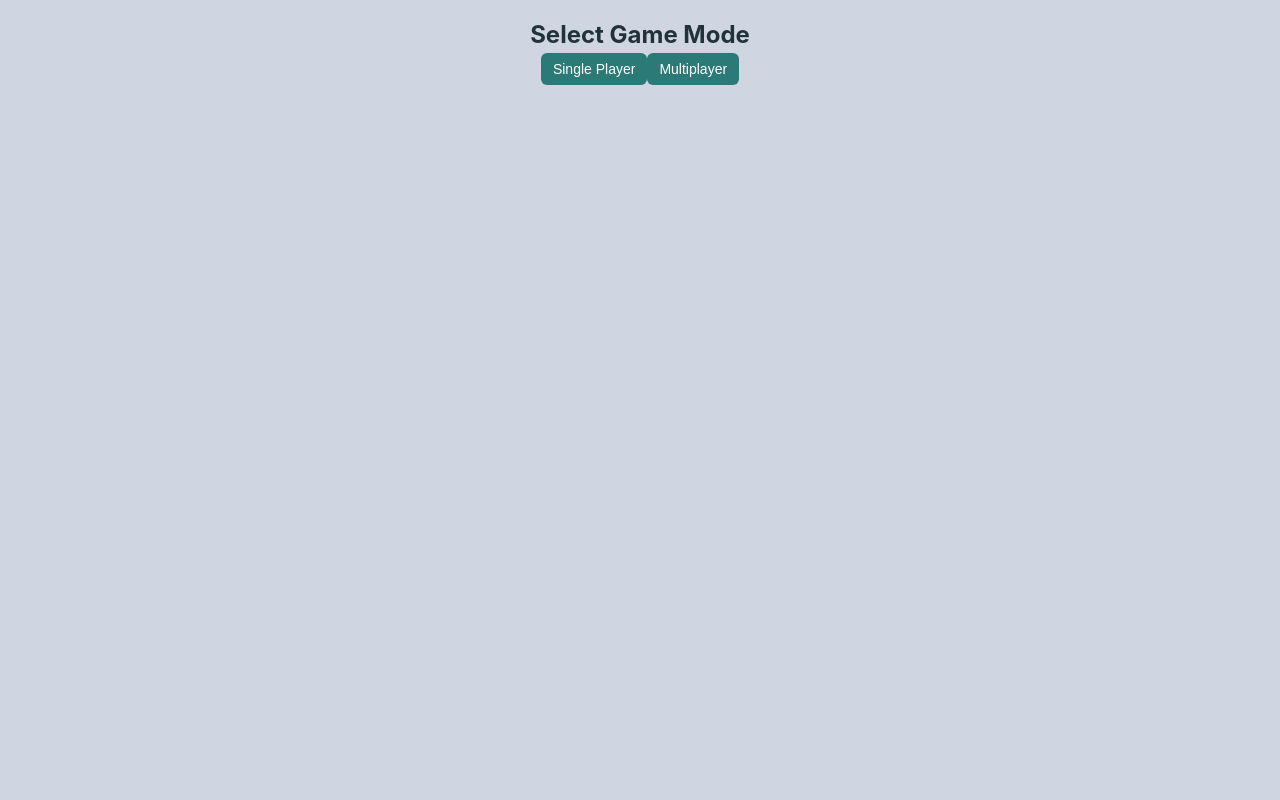
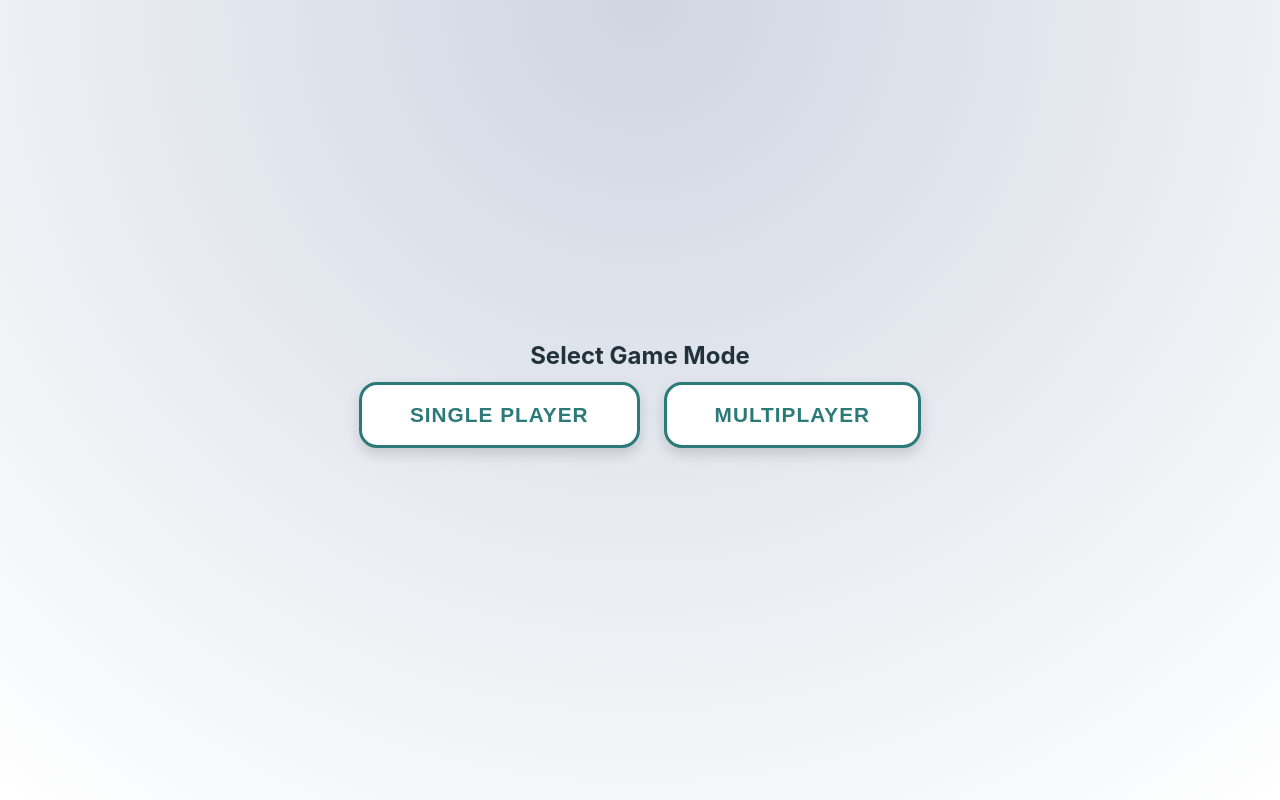
Before and after one commit to grazitti-employee/Tambola, a React (Create React App) app in the folder tambola-single/: page / in a window 1280 px wide. Built offline with nearby package versions, Linux system fonts and the light colour scheme; no server answers.

Commit message:
Made some changes in selection window

```diff
--- a/tambola-single/src/App.css
+++ b/tambola-single/src/App.css
@@ -1,51 +1,63 @@
+:root {
+  --bg: #cfd6e2;
+  --card: #ffffff;
+  --muted: #8b95a3;
+  --accent: #2b7a78;
+  --accent-2: #145a6b;
+  --cell-size: 46px;
+  font-family: "Inter", sans-serif;
+}
 
-/* .gamemode-root {
-  margin: 0;
-  padding: 0;
+.gamemode-root {
   height: 100%;
-  font-family: 'Poppins', sans-serif;
-  background: radial-gradient(circle at top, #ffe259, #ffa751);
-
+  min-height: 100vh;
   display: flex;
   flex-direction: column;
   justify-content: center;
   align-items: center;
   text-align: center;
-} */
 
-/* .gamemode-root h1 {
+  /* Match game palette */
+  background: radial-gradient(circle at top, var(--bg), var(--card));
+  font-family: "Inter", sans-serif;
+}
+
+/* Title (only inside gamemode page) */
+.gamemode-root h1 {
   font-size: 2.8rem;
   font-weight: 800;
-  color: #222;
+  color: var(--accent-2);
   margin-bottom: 50px;
-  text-shadow: 2px 4px 6px rgba(0,0,0,0.25);
+  text-shadow: 2px 4px 6px rgba(0, 0, 0, 0.15);
   letter-spacing: 1px;
 }
 
+/* Buttons (only inside gamemode page) */
 .gamemode-root button {
-  background: #fff;
-  border: 3px solid #ff9800;
+  background: var(--card);
+  border: 3px solid var(--accent);
   border-radius: 18px;
   padding: 18px 48px;
   margin: 12px;
   font-size: 1.3rem;
   font-weight: 700;
-  color: #ff9800;
+  color: var(--accent);
   text-transform: uppercase;
   letter-spacing: 1px;
   cursor: pointer;
-  box-shadow: 0 6px 14px rgba(0,0,0,0.2);
+  box-shadow: 0 6px 14px rgba(0, 0, 0, 0.15);
   transition: all 0.25s ease;
 }
 
+/* Hover + active effects */
 .gamemode-root button:hover {
-  background: #ff9800;
-  color: #fff;
+  background: var(--accent);
+  color: var(--card);
   transform: translateY(-4px) scale(1.05);
-  box-shadow: 0 10px 20px rgba(0,0,0,0.3);
+  box-shadow: 0 10px 20px rgba(0, 0, 0, 0.25);
 }
 
 .gamemode-root button:active {
   transform: translateY(2px) scale(0.98);
-  box-shadow: 0 4px 10px rgba(0,0,0,0.2);
-} */
+  box-shadow: 0 4px 10px rgba(0, 0, 0, 0.2);
+}
--- a/tambola-single/src/App.js
+++ b/tambola-single/src/App.js
@@ -2,18 +2,20 @@ import React, { useState } from "react";
 import GameModeSelection from "./components/GameModeSelection";
 import SinglePlayer from "./components/SinglePlayer";
 import Multiplayer from "./components/Multiplayer";
-// import "./App.css";
+import "./App.css";
 
 export default function App() {
   const [page, setPage] = useState("gamemode");
 
   return (
-    <div className="gamemode-root">
+    <div>
       {page === "gamemode" && (
-        <GameModeSelection
-          onSinglePlayer={() => setPage("singleplayer")}
-          onMultiPlayer={() => setPage("multiplayer")}
-        />
+        <div className="gamemode-root">
+          <GameModeSelection
+            onSinglePlayer={() => setPage("singleplayer")}
+            onMultiPlayer={() => setPage("multiplayer")}
+          />
+        </div>
       )}
 
       {page === "singleplayer" && (
--- a/tambola-single/src/components/Multiplayer.js
+++ b/tambola-single/src/components/Multiplayer.js
@@ -1,10 +1,10 @@
 import React, { useEffect, useState } from "react";
 import { io } from "socket.io-client";
 import Ticket from "./Ticket";
-//this is a test.....yes leevance this is a test indeed!
+import "./Multiplayer.css";
+
 const socket = io("http://172.16.21.165:5000");
 // const socket = io("http://172.16.21.146:5000");
-
 
 export default function Multiplayer({ onBack }) {
   const [roomId, setRoomId] = useState("");
@@ -63,12 +63,17 @@ export default function Multiplayer({ onBack }) {
 
   const joinRoom = (e) => {
     e.preventDefault();
-    if (!joinUsername.trim() || !joinRoomId.trim()) return alert("Enter username and room ID");
-    socket.emit("joinRoom", { roomId: joinRoomId, username: joinUsername }, ({ ticket }) => {
+    if (!joinUsername.trim() || !joinRoomId.trim())
+      return alert("Enter username and room ID");
+    socket.emit(
+      "joinRoom",
+      { roomId: joinRoomId, username: joinUsername },
+      ({ ticket }) => {
         setTicket(ticket);
         setRoomId(joinRoomId);
         setUsername(joinUsername);
-    });
+      }
+    );
   };
 
   const startGame = () => {
@@ -80,12 +85,14 @@ export default function Multiplayer({ onBack }) {
   };
 
   return (
-    <div>
+    <div className="multiplayer-root">
       <button onClick={onBack}>⬅ Back</button>
       <h2>Multiplayer</h2>
 
+      {/* Before room is created/joined */}
       {!roomId && !ticket.length && (
-        <div>
+        <>
+          <div className="multiplayer-card">
             <h4>Create Room</h4>
             <input
               placeholder="Your Username"
@@ -93,9 +100,9 @@ export default function Multiplayer({ onBack }) {
               onChange={(e) => setUsername(e.target.value)}
             />
             <button onClick={createRoom}>Create Room</button>
+          </div>
 
-          <hr />
-
+          <div className="multiplayer-card">
             <h4>Join Existing Room</h4>
             <form onSubmit={joinRoom}>
               <input
@@ -111,10 +118,12 @@ export default function Multiplayer({ onBack }) {
               <button type="submit">Join Room</button>
             </form>
           </div>
+        </>
       )}
 
+      {/* After room is joined/created */}
       {roomId && ticket.length > 0 && (
-        <div>
+        <div className="multiplayer-card">
           <h4>Room: {roomId}</h4>
           <h4>Players: {players.join(", ")}</h4>
           {isHost && <button onClick={startGame}>Start Game</button>}
@@ -125,7 +134,9 @@ export default function Multiplayer({ onBack }) {
               const n = cell.number;
               if (calledNumbers.includes(n)) {
                 const newGrid = ticket.map((r) =>
-                  r.map((c) => (c && c.number === n ? { ...c, marked: !c.marked } : c))
+                  r.map((c) =>
+                    c && c.number === n ? { ...c, marked: !c.marked } : c
+                  )
                 );
                 setTicket(newGrid);
               }
@@ -139,15 +150,19 @@ export default function Multiplayer({ onBack }) {
 
           <div>
             <h4>Claim Patterns</h4>
-            {["First Five", "Top Line", "Middle Line", "Bottom Line", "Full Housie"].map((p) => (
+            {["First Five", "Top Line", "Middle Line", "Bottom Line", "Full Housie"].map(
+              (p) => (
                 <button
                   key={p}
                   disabled={claimedPatterns[p]}
                   onClick={() => claimPattern(p)}
                 >
-                {claimedPatterns[p] ? `${p} — Claimed by ${claimedPatterns[p]}` : `Claim ${p}`}
+                  {claimedPatterns[p]
+                    ? `${p} — Claimed by ${claimedPatterns[p]}`
+                    : `Claim ${p}`}
                 </button>
-            ))}
+              )
+            )}
           </div>
 
           <div>
--- a/tambola-single/src/components/SinglePlayer.js
+++ b/tambola-single/src/components/SinglePlayer.js
@@ -364,10 +364,6 @@ export default function SinglePlayer({ onBack }) {
 
   return (
     <div className="app">
-      {/* Back Button */}
-
-
-
       <header>
         <div>
           <button onClick={onBack} className="back-btn">⬅ Back</button>
```
Also changed, not shown: tambola-single/src/components/Multiplayer.css (added). Lines whose indentation alone changed are shown as unchanged.
